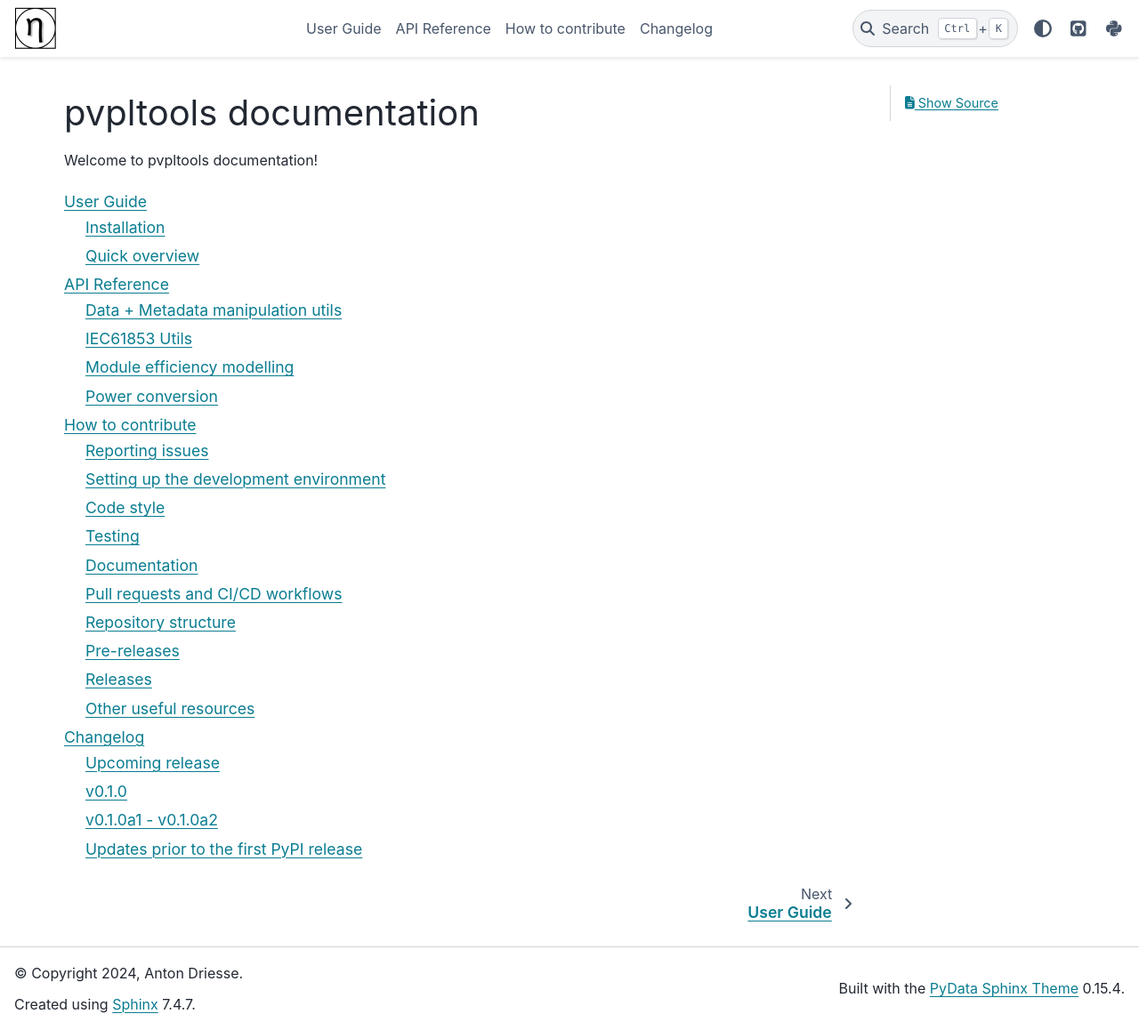
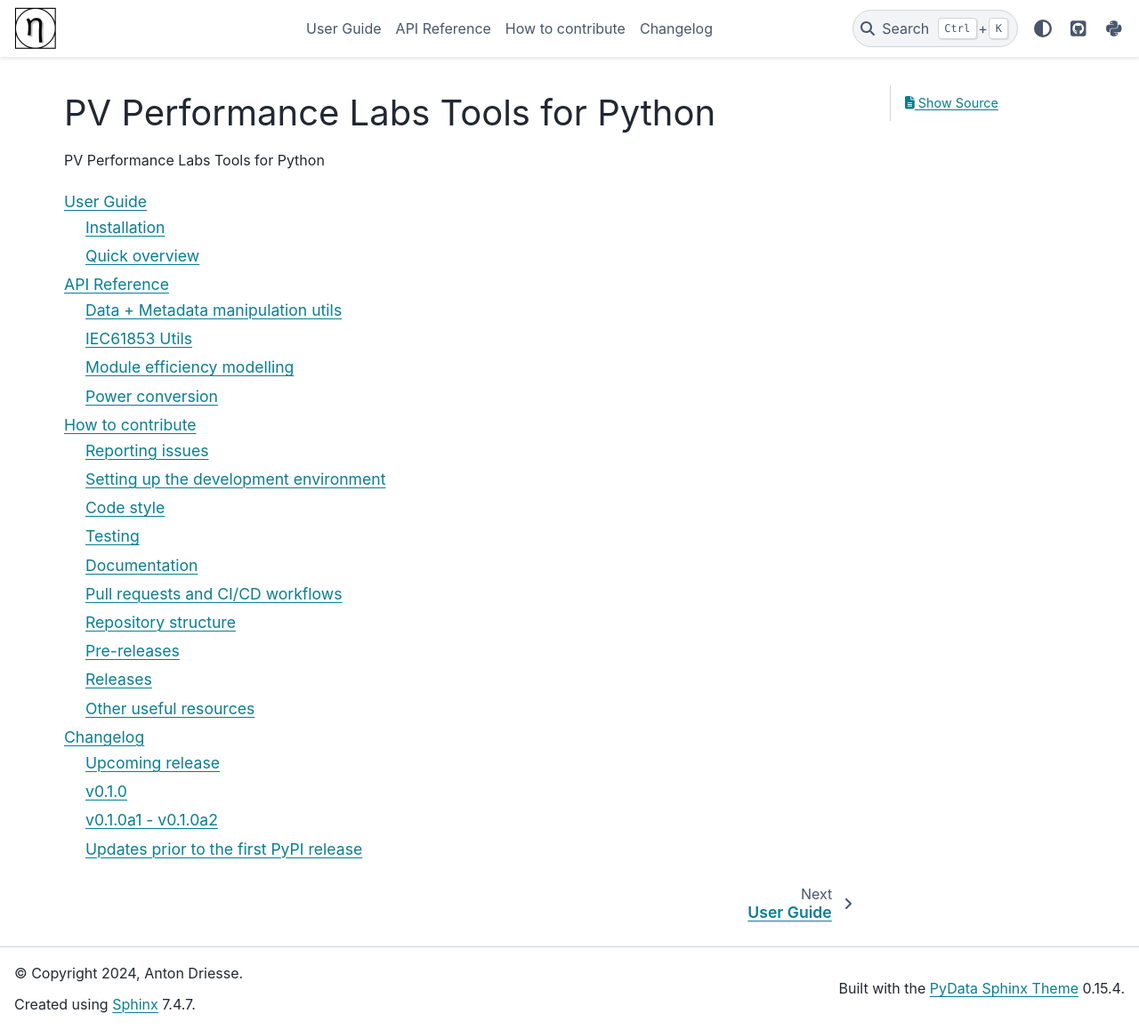
Before and after one commit to pvplabs/pvpltools, a Sphinx documentation site: the page built from docs/index.rst, in a window 1280 px wide and 1158 px high. Shown: the whole window at 89% size. Built offline with Sphinx 7.4.7 and the PyData theme 0.15.4, drawn with Linux system fonts in a browser that asks for light colours; pages that are not in the unit, such as notebooks, are missing from menus; the version number could not be read and is left out.

Commit message:
Start small

```diff
--- a/docs/index.rst
+++ b/docs/index.rst
@@ -1,7 +1,7 @@
-pvpltools documentation
-=======================
+PV Performance Labs Tools for Python
+====================================
 
-Welcome to pvpltools documentation!
+PV Performance Labs Tools for Python
 
 .. toctree::
    :maxdepth: 2
```
